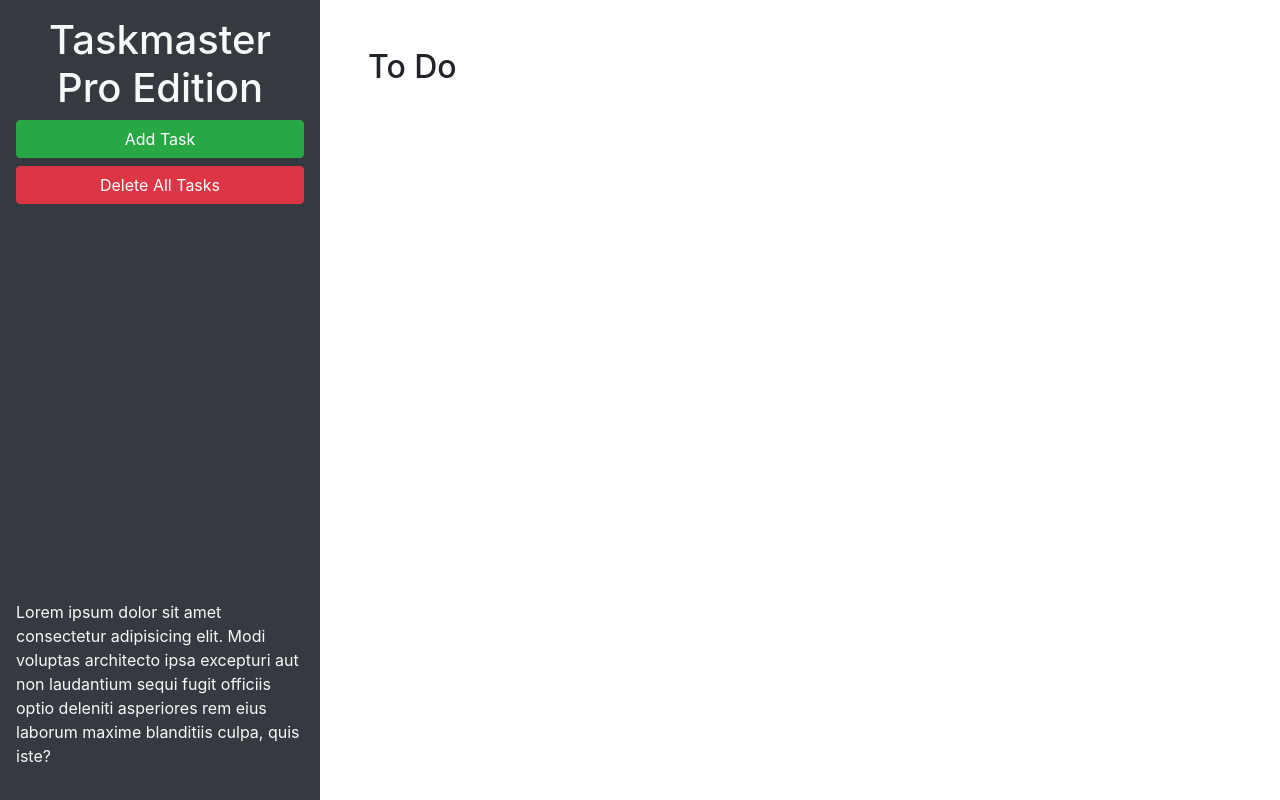
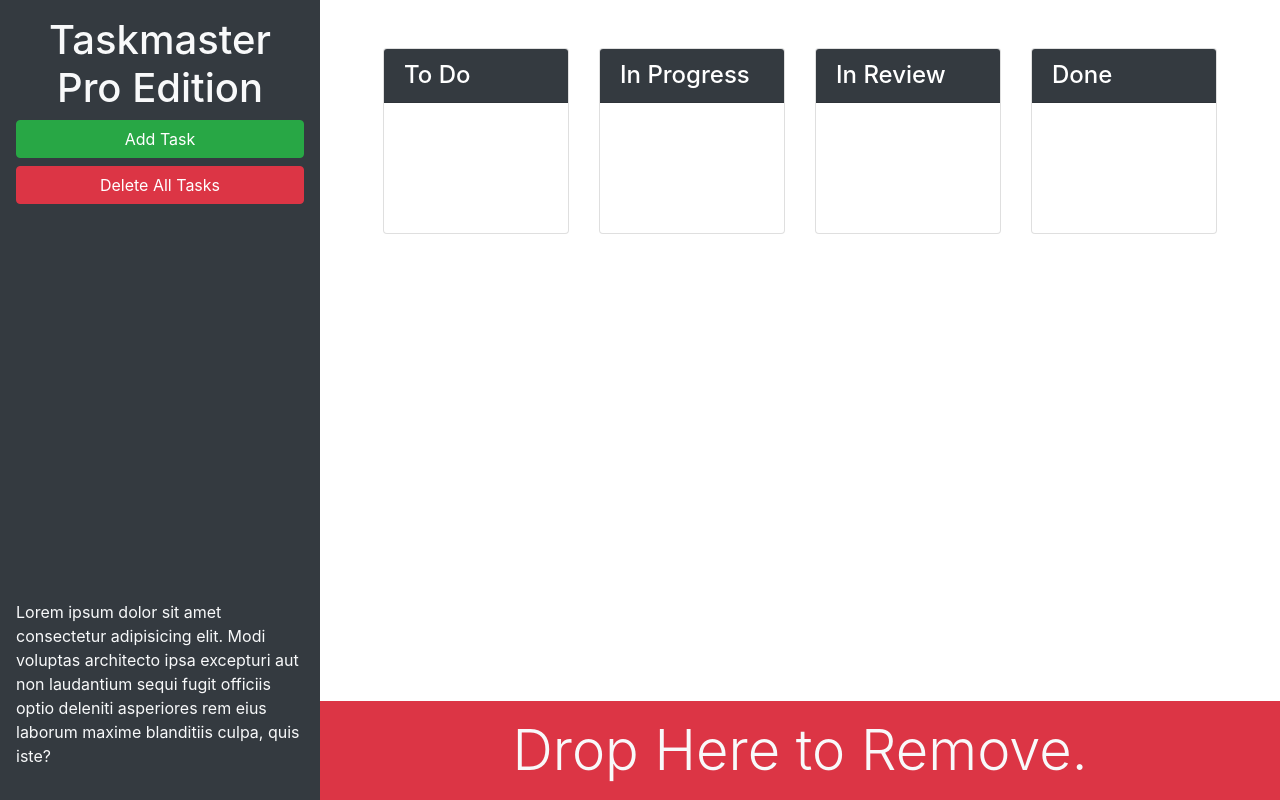
Before and after one commit to samurwin/taskmaster-pro, a plain HTML site: page index.html in a window 1280 px wide. Drawn offline with nearby package versions, Linux system fonts and the light colour scheme.

Commit message:
bootstrap styles

```diff
--- a/index.html
+++ b/index.html
@@ -13,21 +13,67 @@
 <body>
 
   <div class="row min-vh-100 no-gutters">
-    <header class="col-12 col-lg-3 bg-dark text-light d-flex flex-column p-4 p-lg-3">
+    <header class="col-12 col-lg-3 bg-dark text-light sticky-top d-flex flex-column p-4 p-lg-3">
       <h1 class="text-center">Taskmaster Pro Edition</h1>
       <button id="create-task" class="btn btn-block btn-success" data-toggle="modal" data-target="#task-form-modal">Add
         Task</button>
       <button id="remove-tasks" class="btn btn-block btn-danger">Delete All Tasks</button>
-      <p class="mt-auto">Lorem ipsum dolor sit amet consectetur adipisicing elit. Modi voluptas architecto ipsa
+      <p class="mt-auto d-none d-lg-block">Lorem ipsum dolor sit amet consectetur adipisicing elit. Modi voluptas architecto ipsa
         excepturi aut non
         laudantium sequi fugit officiis optio deleniti asperiores rem eius laborum maxime blanditiis culpa, quis iste?
       </p>
     </header>
-    <main class="col-12 col-lg-9">
-      <div class="m-5">
-        <h2>To Do</h2>
-        <ul id="list-toDo" class="list-group"> </ul>
+    <main class="col-12 col-lg-9 d-flex flex-column">
+      <div class="m-5 row justify-content-around">
+
+        <!-- todo start -->
+        <div class="col-12 col-md-6 col-xl-3 mb-3">
+          <div class="card">
+            <h4 class="card-header text-white bg-dark">To Do</h4>
+            <ul id="list-toDo" class="list-group list-group-flush">
+              </li>
+            </ul>
+          </div>
+        </div>
+        <!-- todo end -->
+
+        <!-- in progress start-->
+        <div class="col-12 col-md-6 col-xl-3 mb-3">
+          <div class="card">
+            <h4 class="card-header text-white bg-dark">In Progress</h4>
+            <ul id="list-inProgress" class="list-group list-group-flush">
+            </ul>
+          </div>
+        </div>
+        <!-- in progress end -->
+
+        <!-- in review start -->
+        <div class="col-12 col-md-6 col-xl-3 mb-3">
+          <div class="card">
+            <h4 class="card-header text-white bg-dark">In Review</h4>
+            <ul id="list-inReview" class="list-group list-group-flush">
+            </ul>
+          </div>
+        </div>
+        <!-- in review end -->
+
+        <!-- done start -->
+        <div class="col-12 col-md-6 col-xl-3 mb-3">
+          <div class="card">
+            <h4 class="card-header text-white bg-dark">Done</h4>
+            <ul id="list-done" class="list-group list-group-flush">
+            </ul>
+          </div>
+        </div>
+        <!-- done end -->
       </div>
+
+      <div id="trash" class="mt-auto">
+        <div class="w-100 bg-danger p-3 text-center text-light display-4">
+          Drop Here to Remove.
+        </div>
+      </div>
+
     </main>
   </div>
 
@@ -46,11 +92,11 @@
           <form>
             <div class="form-group">
               <label for="modalTaskDescription">Task description</label>
-              <textarea id="modalTaskDescription" rows="3"></textarea>
+              <textarea id="modalTaskDescription" rows="3" class="form-control"></textarea>
             </div>
             <div class="form-group">
               <label for="modalDueDate">Due date</label>
-              <input type="text" id="modalDueDate" placeholder="mm/dd/yyyy" autocomplete="off" />
+              <input type="text" id="modalDueDate" placeholder="mm/dd/yyyy" autocomplete="off" class="form-control" />
             </div>
           </form>
         </div>
```
